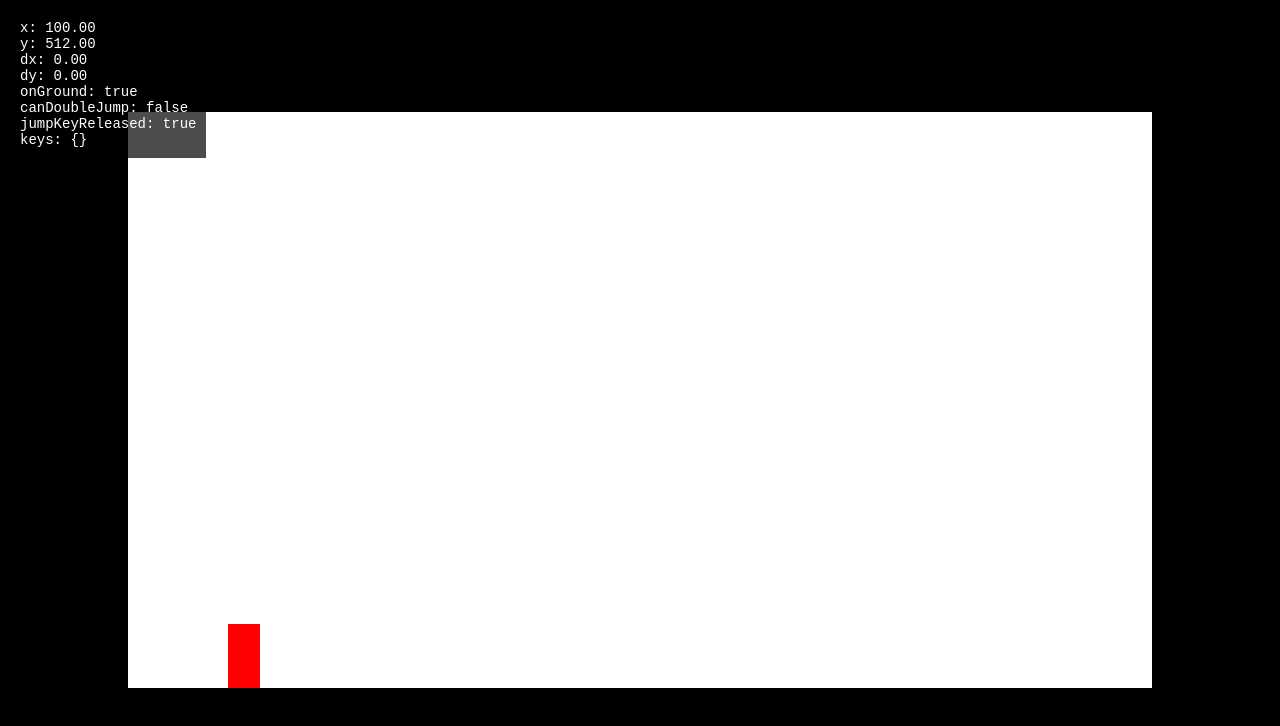
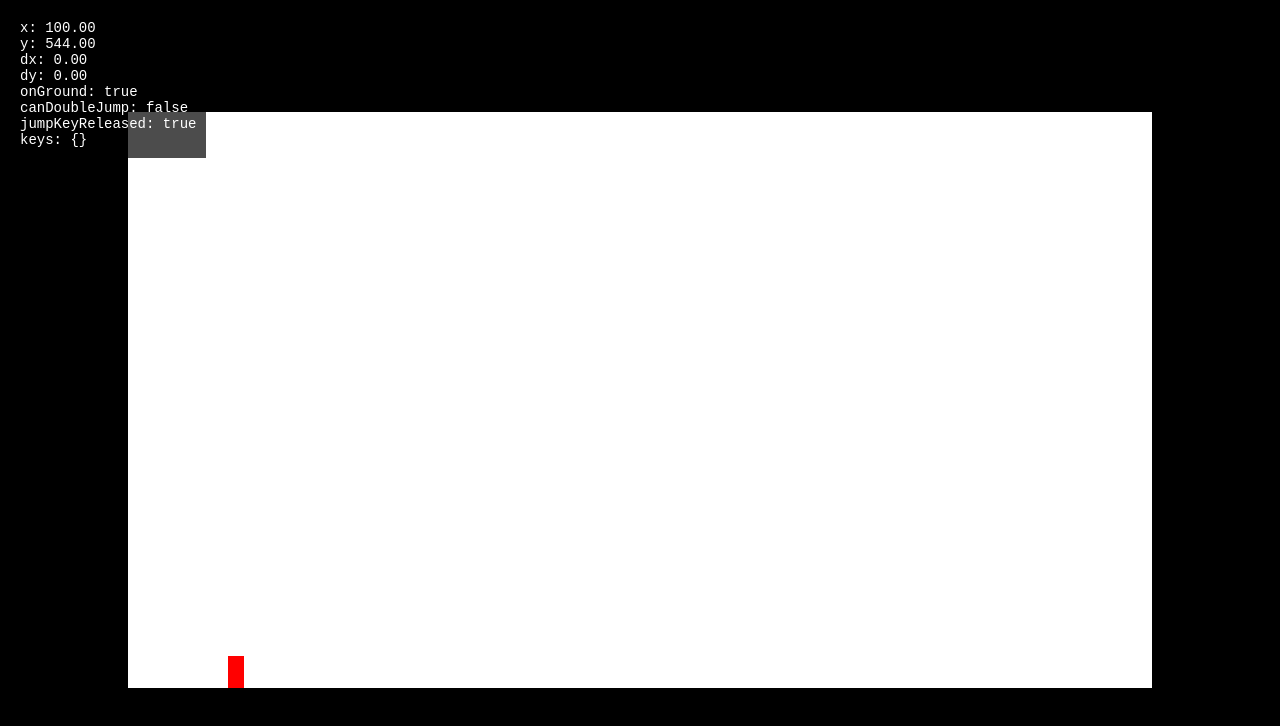
Before and after one commit to akanya-sis/i-wanna-be-the-Akanya, a plain HTML site: page index.html in a window 1280 px wide. Drawn offline with Linux system fonts and the light colour scheme.

Commit message:
Update index.html

```diff
--- a/index.html
+++ b/index.html
@@ -55,8 +55,8 @@
         const player = {
             x: 100,
             y: FLOOR_Y - 64,
-            width: 32,
-            height: 64,
+            width: 16,
+            height: 32,
             dx: 0,
             dy: 0,
             onGround: true,
```
